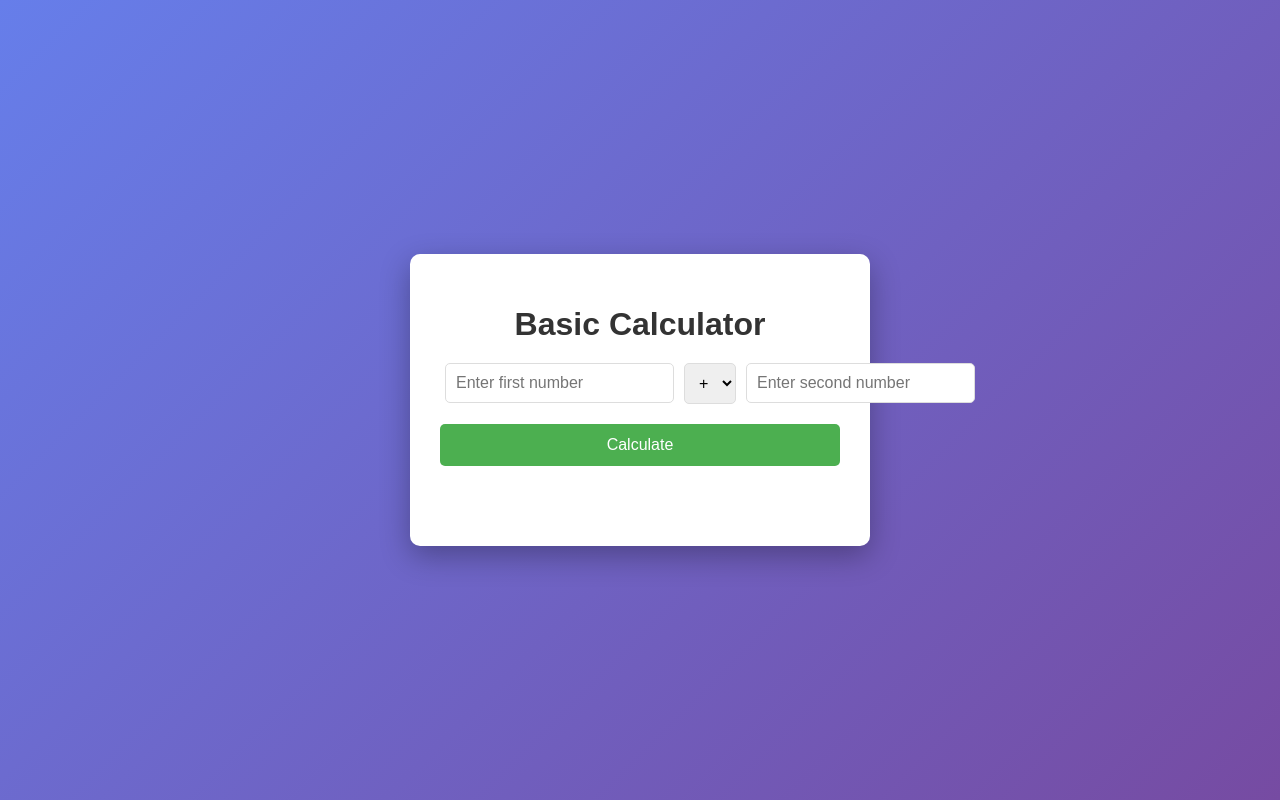
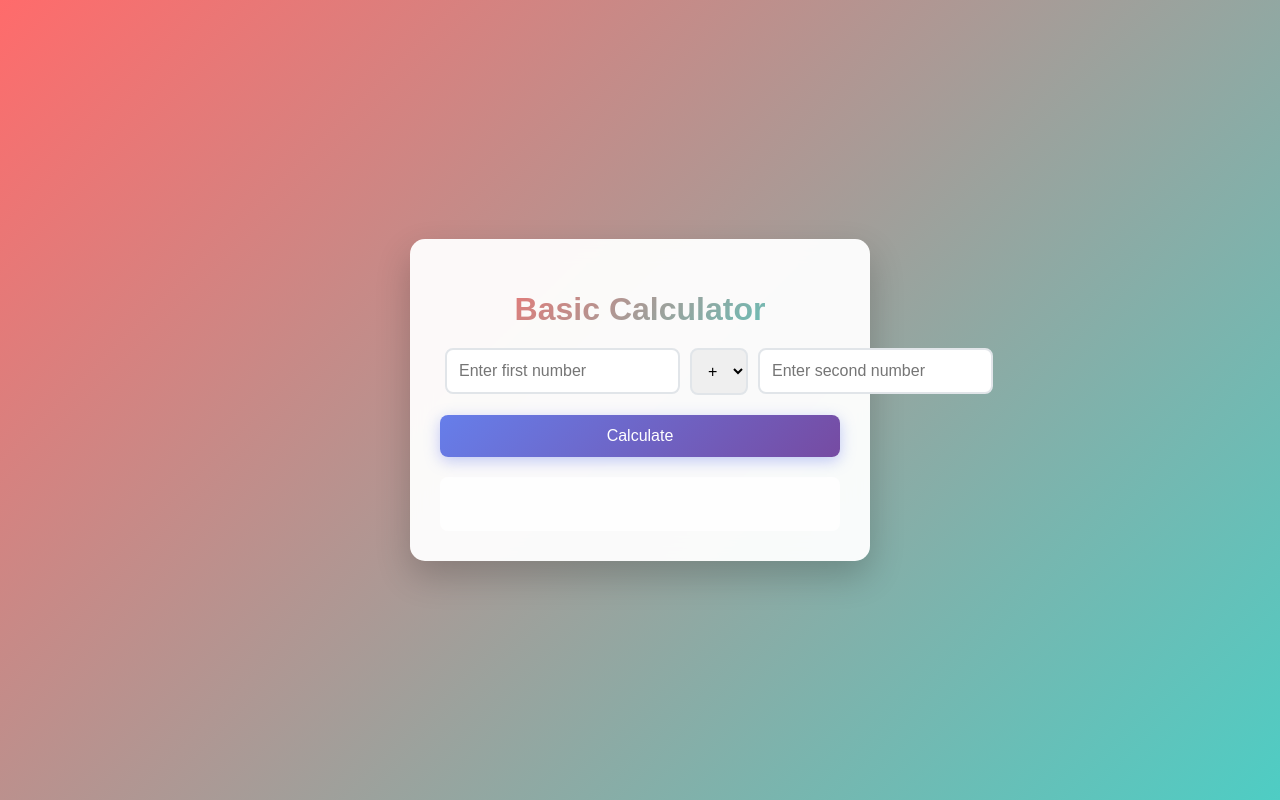
Before and after one commit to thejas1ga22cs177/calculator, a website: page public/index.html in a window 1280 px wide. Drawn offline with Linux system fonts and the light colour scheme.

Commit message:
Update calculator to vibrant gradient theme

```diff
--- a/public/styles.css
+++ b/public/styles.css
@@ -1,6 +1,6 @@
 body {
   font-family: 'Arial', sans-serif;
-  background: linear-gradient(135deg, #667eea 0%, #764ba2 100%);
+  background: linear-gradient(135deg, #ff6b6b 0%, #4ecdc4 100%);
   display: flex;
   justify-content: center;
   align-items: center;
@@ -9,18 +9,24 @@ body {
 }
 
 .calculator {
-  background: white;
+  background: rgba(255, 255, 255, 0.95);
   padding: 30px;
-  border-radius: 10px;
-  box-shadow: 0 10px 30px rgba(0, 0, 0, 0.3);
+  border-radius: 15px;
+  box-shadow: 0 15px 35px rgba(0, 0, 0, 0.2);
   text-align: center;
   max-width: 400px;
   width: 100%;
+  backdrop-filter: blur(10px);
 }
 
 h1 {
   color: #333;
   margin-bottom: 20px;
+  background: linear-gradient(135deg, #ff6b6b 0%, #4ecdc4 100%);
+  -webkit-background-clip: text;
+  -webkit-text-fill-color: transparent;
+  background-clip: text;
+  font-weight: bold;
 }
 
 .input-group {
@@ -31,16 +37,19 @@ h1 {
 }
 
 input, select {
-  padding: 10px;
-  border: 1px solid #ddd;
-  border-radius: 5px;
+  padding: 12px;
+  border: 2px solid #e1e5e9;
+  border-radius: 8px;
   font-size: 16px;
   flex: 1;
   margin: 0 5px;
+  transition: border-color 0.3s ease;
 }
 
-input[type="number"] {
-  flex: 2;
+input:focus, select:focus {
+  outline: none;
+  border-color: #667eea;
+  box-shadow: 0 0 0 3px rgba(102, 126, 234, 0.1);
 }
 
 select {
@@ -48,19 +57,21 @@ select {
 }
 
 button {
-  background: #4CAF50;
+  background: linear-gradient(135deg, #667eea 0%, #764ba2 100%);
   color: white;
   border: none;
   padding: 12px 20px;
-  border-radius: 5px;
+  border-radius: 8px;
   font-size: 16px;
   cursor: pointer;
-  transition: background 0.3s;
+  transition: all 0.3s ease;
   width: 100%;
+  box-shadow: 0 4px 15px rgba(102, 126, 234, 0.4);
 }
 
 button:hover {
-  background: #45a049;
+  transform: translateY(-2px);
+  box-shadow: 0 6px 20px rgba(102, 126, 234, 0.6);
 }
 
 #result {
@@ -68,8 +79,16 @@ button:hover {
   font-size: 24px;
   color: #333;
   min-height: 30px;
+  font-weight: bold;
+  padding: 10px;
+  background: rgba(255, 255, 255, 0.8);
+  border-radius: 8px;
+  border: 2px solid transparent;
+  transition: all 0.3s ease;
 }
 
 .error {
-  color: red;
+  color: #ff6b6b;
+  border-color: #ff6b6b;
+  background: rgba(255, 107, 107, 0.1);
 }
```
